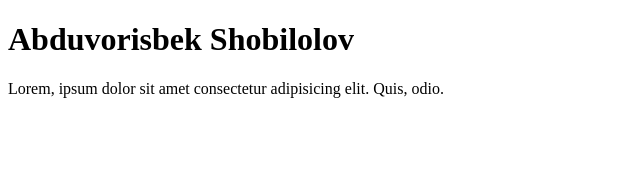
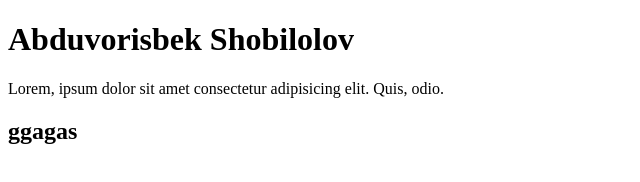
Before and after one commit to Diyorbekkdev/team-project, a plain HTML site: page abduvorisbek.html in a window 1280 px wide. Shown: the whole page, without its empty margins (0-640 px from the left). Drawn offline with Linux system fonts and the light colour scheme.

Commit message:
Close #4

```diff
--- a/abduvorisbek.html
+++ b/abduvorisbek.html
@@ -9,5 +9,6 @@
 <body>
     <h1>Abduvorisbek Shobilolov</h1>
     <p>Lorem, ipsum dolor sit amet consectetur adipisicing elit. Quis, odio.</p>
+    <h2>ggagas</h2>
 </body>
 </html>
```
